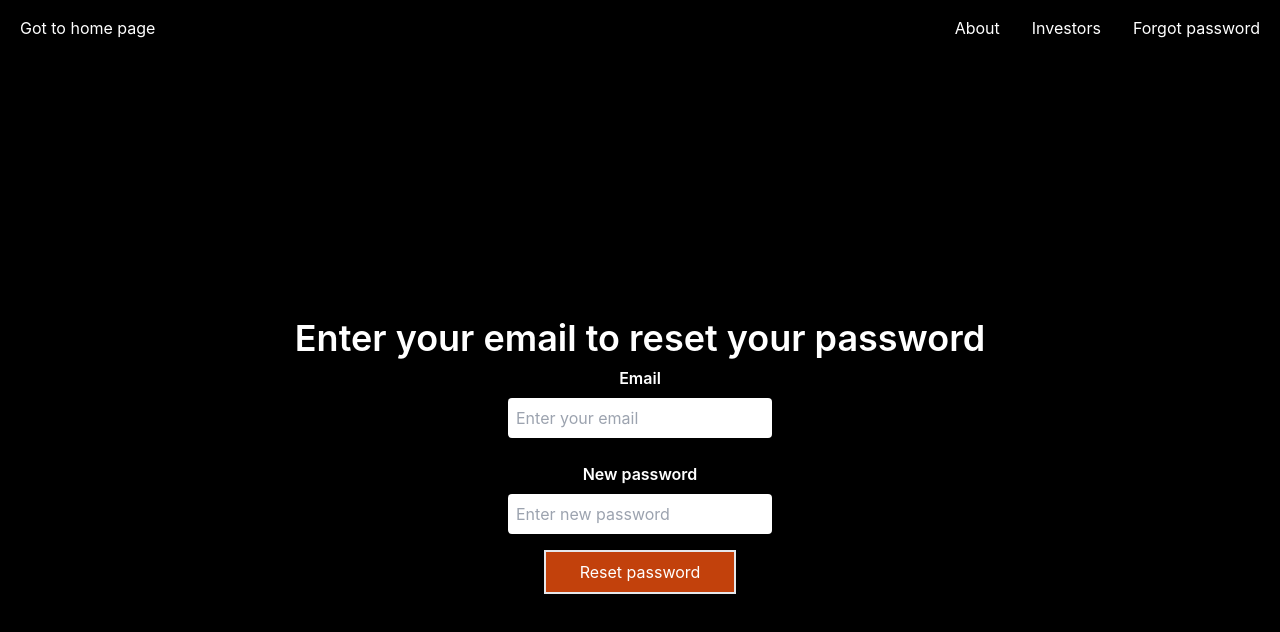
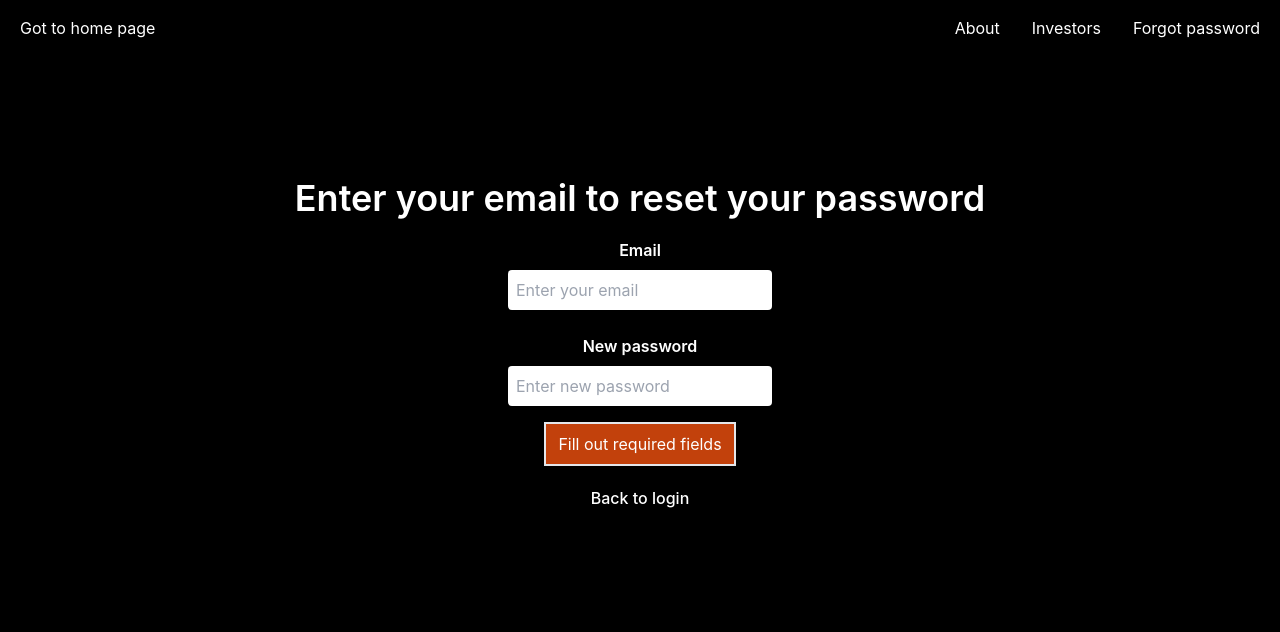
Before and after one commit to italianPalms/palmsiFy, a React (Create React App) app: page /forgotPassword in a window 1280 px wide. Shown: the top 632 px of the page. Built offline with nearby package versions, Linux system fonts and the light colour scheme.

Commit message:
adjust height and padding for the forget password site, add groceries as a option for logged in users

```diff
--- a/src/components/LoggedInHeader.js
+++ b/src/components/LoggedInHeader.js
@@ -27,6 +27,7 @@ export function LoggedInHeader () {
             <button className="p-1 m-3"
             onClick={movies}
             >Movies</button>
+            <button className="p-1 m-3">Groceries</button>
         </div>
         <div className=" fixed top-0 right-0 flex justify-between items-start">
             <button className="p-1 m-3 mr-4"
--- a/src/pages/ForgotPassword.jsx
+++ b/src/pages/ForgotPassword.jsx
@@ -5,6 +5,7 @@ import { useNavigate } from "react-router-dom";
 
 export default function ForgotPassword () {
 
+    const [buttonDisabled, setButtonDisabled] = useState(false);
     const navigate = useNavigate();
     const [user, setUser] = useState({
         email: "",
@@ -22,6 +23,20 @@ export default function ForgotPassword () {
         }
     }
 
+    const onResetKeyPress = e => {
+        if (e.keyCode === 13) {
+            resetPassword();
+        }
+    }
+
+    useEffect(() => {
+        if(user.email.length > 0 && user.password.length > 0) {
+            setButtonDisabled(false);
+        } else {
+            setButtonDisabled(true);
+        }
+    }, [user.email.length, user.password.length]);
+
 
     return (
         <>
@@ -29,8 +44,8 @@ export default function ForgotPassword () {
             <Header />
         </div>
 
-        <div className="flex flex-col items-center min-h-screen justify-center py-2">
-        <h1 className="text-4xl font-semibold">Enter your email to reset your password</h1>
+        <div className="flex flex-col items-center min-h-screen justify-center py-2 pb-56">
+        <h1 className="text-4xl font-semibold mb-3">Enter your email to reset your password</h1>
 
         <label className="mb-2 mt-2 font-semibold">Email</label>
         <input className="p-2 mb-2 text-black rounded"
@@ -52,12 +67,16 @@ export default function ForgotPassword () {
         type="password"
         value={user.password}
         onChange={(e) => setUser({...user, password: e.target.value})}
+        onKeyDown={onResetKeyPress}
         placeholder="Enter new password"
         required>
         </input>
 
-        <button className="border-2 p-2 w-48 mt-2 bg-orange-700 hover:bg-orange-900"
-        onClick={resetPassword}>Reset password</button>
+        <button className="border-2 p-2 w-48 mt-2 mb-3 bg-orange-700 hover:bg-orange-900"
+        onClick={resetPassword}
+        >{buttonDisabled ? "Fill out required fields": "Reset password"}</button>
+
+        <a href="/login" className="p-2 font-medium text-base">Back to login</a>
         </div>
         </>
     )
```
Also changed, not shown: 1 other file (tests, documents, lock files or other folders).
